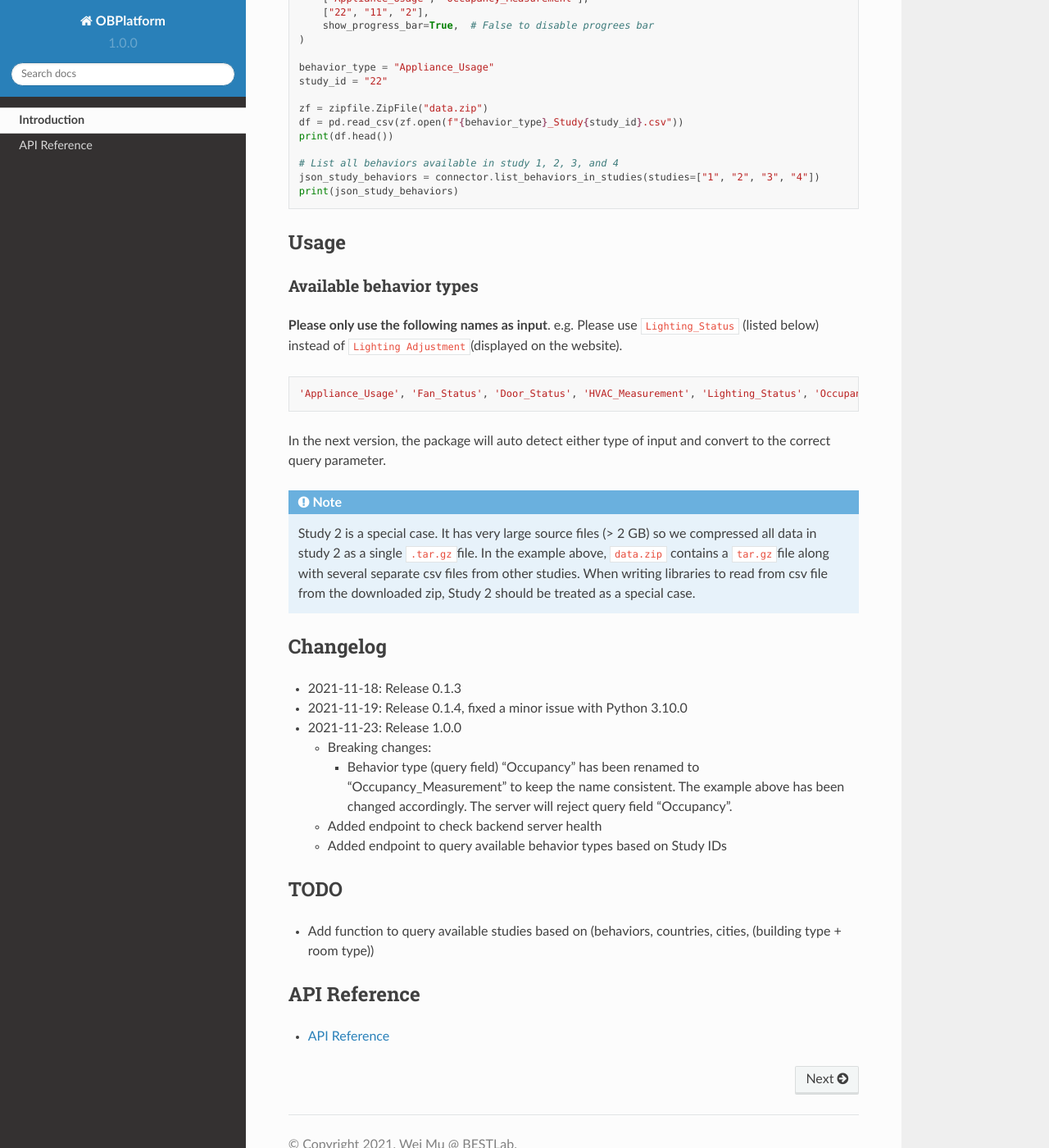
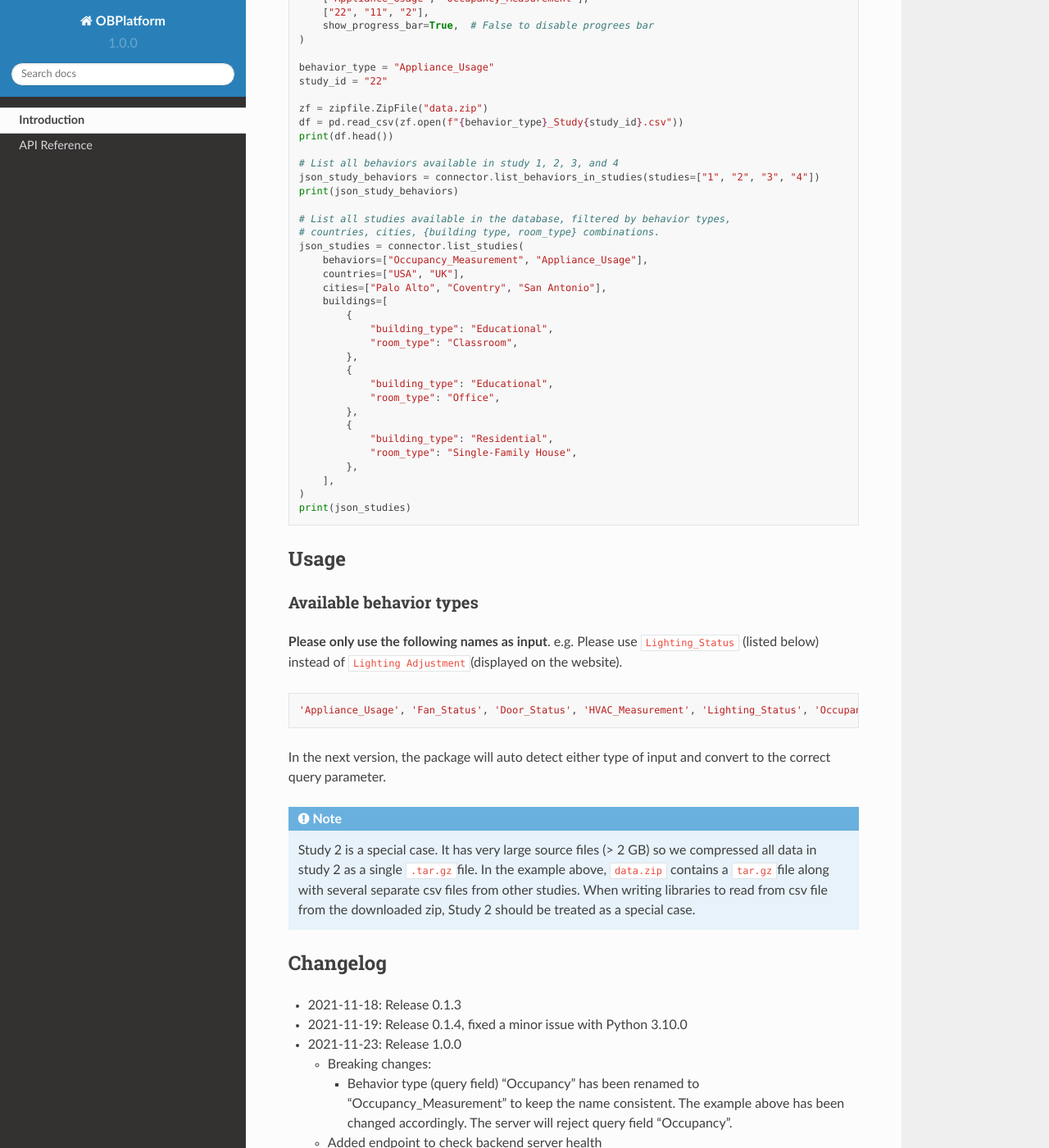
Before and after one commit to umonaca/obplatform, a Sphinx documentation site: the page built from docs/index.rst, in a window 1280 px wide and 1400 px high, scrolled down 1958 px. Shown: the whole window at 82% size. Built offline with Sphinx 7.4.7 and the Read the Docs theme 2.0.0, drawn with Linux system fonts in a browser that asks for light colours; some of the changed text lies outside the part shown.

Commit message:
docs: add example to query studies

```diff
--- a/docs/example/download.py
+++ b/docs/example/download.py
@@ -32,3 +32,26 @@ print(df.head())
 # List all behaviors available in study 1, 2, 3, and 4
 json_study_behaviors = connector.list_behaviors_in_studies(studies=["1", "2", "3", "4"])
 print(json_study_behaviors)
+
+# List all studies available in the database, filtered by behavior types,
+# countries, cities, {building type, room_type} combinations.
+json_studies = connector.list_studies(
+    behaviors=["Occupancy_Measurement", "Appliance_Usage"],
+    countries=["USA", "UK"],
+    cities=["Palo Alto", "Coventry", "San Antonio"],
+    buildings=[
+        {
+            "building_type": "Educational",
+            "room_type": "Classroom",
+        },
+        {
+            "building_type": "Educational",
+            "room_type": "Office",
+        },
+        {
+            "building_type": "Residential",
+            "room_type": "Single-Family House",
+        },
+    ],
+)
+print(json_studies)
--- a/docs/index.rst
+++ b/docs/index.rst
@@ -131,6 +131,29 @@ Example
    json_study_behaviors = connector.list_behaviors_in_studies(studies=["1", "2", "3", "4"])
    print(json_study_behaviors)
 
+   # List all studies available in the database, filtered by behavior types,
+   # countries, cities, {building type, room_type} combinations.
+   json_studies = connector.list_studies(
+       behaviors=["Occupancy_Measurement", "Appliance_Usage"],
+       countries=["USA", "UK"],
+       cities=["Palo Alto", "Coventry", "San Antonio"],
+       buildings=[
+           {
+               "building_type": "Educational",
+               "room_type": "Classroom",
+           },
+           {
+               "building_type": "Educational",
+               "room_type": "Office",
+           },
+           {
+               "building_type": "Residential",
+               "room_type": "Single-Family House",
+           },
+       ],
+   )
+   print(json_studies)
+
 Usage
 -----
 
@@ -175,11 +198,10 @@ Changelog
    -  Added endpoint to query available behavior types based on Study
       IDs
 
-TODO
-----
+-  2021-12-01: Release 1.1.0
 
--  Add function to query available studies based on (behaviors,
-   countries, cities, (building type + room type))
+   -  Added endpoint to query available studies based on (behaviors,
+      countries, cities, (building type + room type))
 
 API Reference
 -------------
```
Also changed, not shown: other parts of docs/index.rst (+2 -2 lines), README.md (+27 -6 lines), README.rst (+28 -6 lines).
